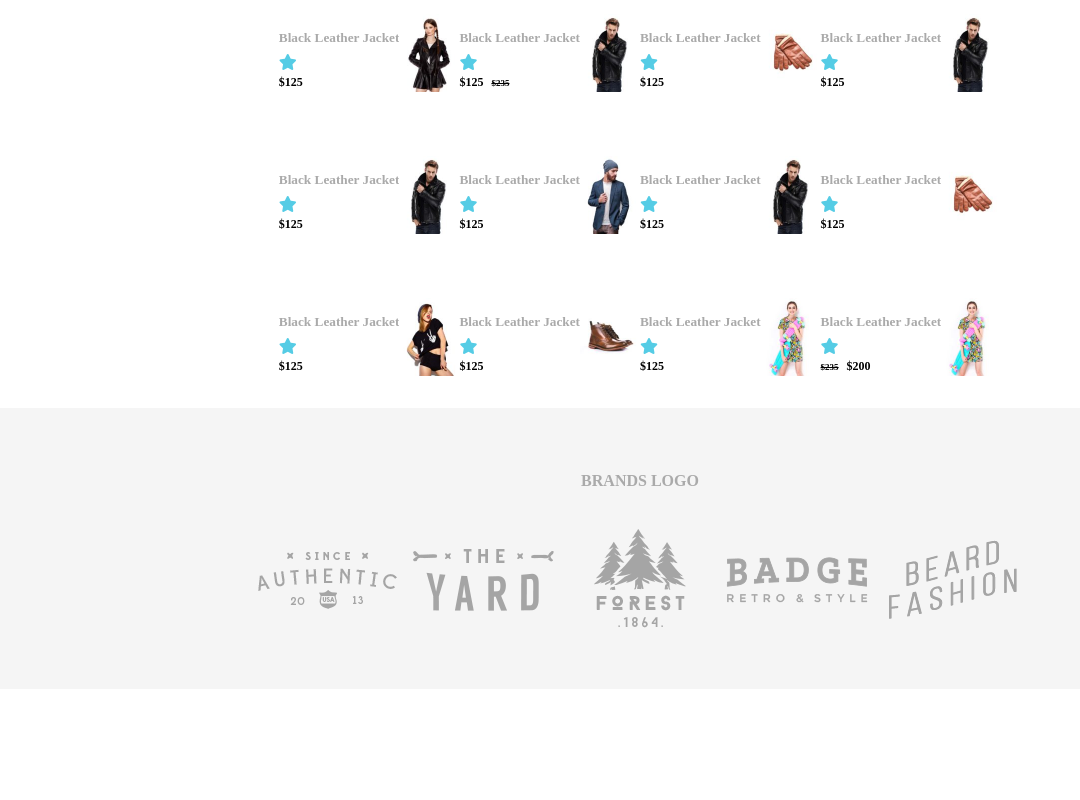
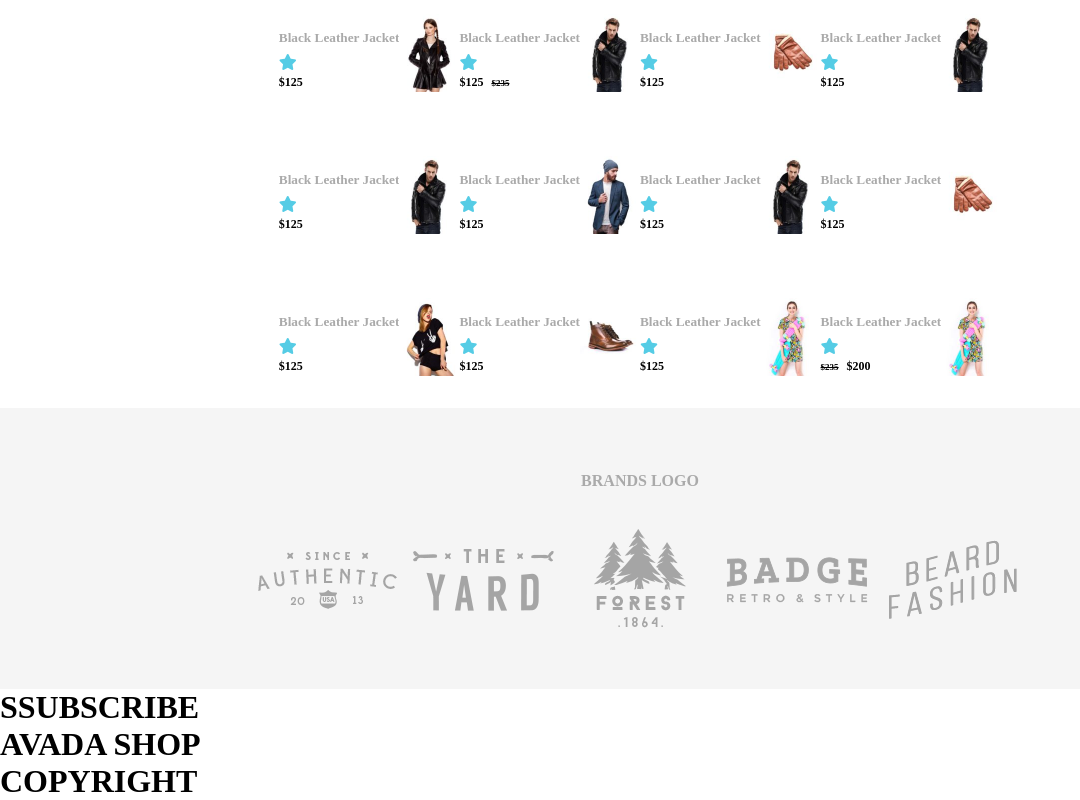
Before and after one commit to Pietro907/proj-html-vuejs, a Vue app: page / in a window 1280 px wide. Shown: the part 4332-5132 px from the top of the page, without its empty margins (0-1080 px from the left). Before the commit the page ends 5021 px from the top, so only its background shows below. Built offline with nearby package versions, Linux system fonts and the light colour scheme.

Commit message:
add new components: FooterSubscribe, FooterAvadaShop,  FooterCopyright

```diff
--- a/src/components/Footer.vue
+++ b/src/components/Footer.vue
@@ -1,6 +1,9 @@
 
 <script>
 import FooterSponsor from './FooterSponsor.vue';
+import FooterSubscribe from './FooterSubscribe.vue';
+import FooterAvadaShop from './FooterAvadaShop.vue';
+import FooterCopyright from './FooterCopyright.vue';
 
     export default {
         name: 'Footer',
@@ -11,6 +14,9 @@ import FooterSponsor from './FooterSponsor.vue';
         },
         components: {
             FooterSponsor,
+            FooterSubscribe,
+            FooterAvadaShop,
+            FooterCopyright,
         }
     }
 </script>
@@ -20,6 +26,12 @@ import FooterSponsor from './FooterSponsor.vue';
 
     <FooterSponsor />
 
+    <FooterSubscribe />
+
+    <FooterAvadaShop />
+
+    <FooterCopyright />
+
 </template>
 
 
--- /dev/null
+++ b/src/components/FooterAvadaShop.vue
@@ -0,0 +1,17 @@
+
+
+<script>
+    export default {
+        name: 'FooterAvadaShop',
+    }
+</script>
+
+<template>
+
+    <h1>AVADA SHOP</h1>
+
+</template>
+
+<style scoped>
+
+</style>
--- /dev/null
+++ b/src/components/FooterCopyright.vue
@@ -0,0 +1,16 @@
+
+<script>
+    export default {
+        name: 'FooterCopyright',
+    }
+</script>
+
+<template>
+
+    <h1>COPYRIGHT</h1>
+
+</template>
+
+<style scoped>
+
+</style>
--- /dev/null
+++ b/src/components/FooterSubscribe.vue
@@ -0,0 +1,17 @@
+
+
+<script>
+    export default {
+        name: 'FooterSubscribe',
+    }
+</script>
+
+<template>
+
+    <h1>SSUBSCRIBE</h1>
+
+</template>
+
+<style scoped>
+
+</style>
```
